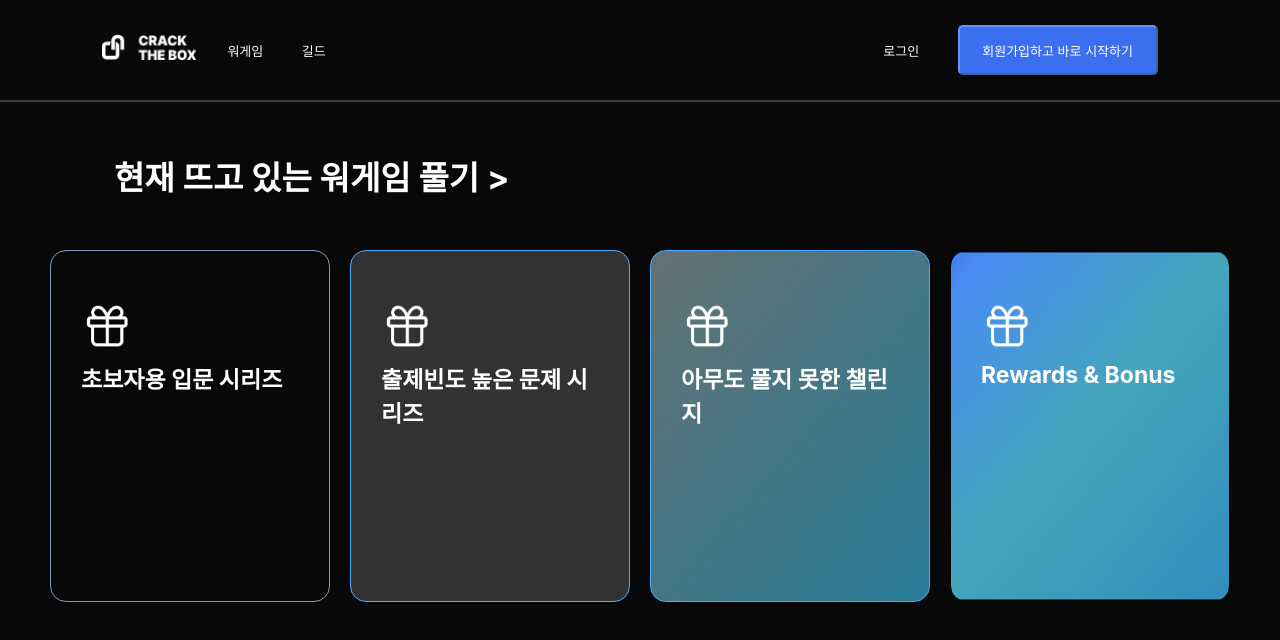
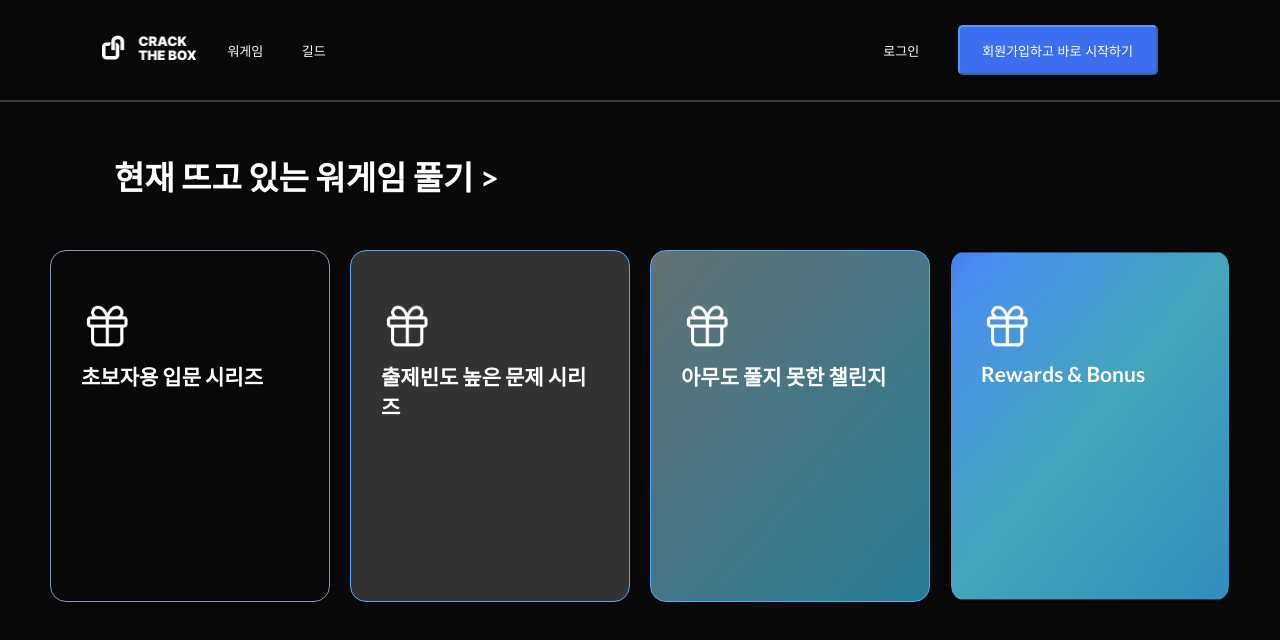
Before and after one commit to E-cookie-20/Crack-The-Box, a React (Create React App) app in the folder client/: page / in a window 1280 px wide. Shown: the top 640 px of the page. Built offline with nearby package versions, Linux system fonts and the light colour scheme.

Commit message:
폰트 변경

```diff
--- a/client/src/App.css
+++ b/client/src/App.css
@@ -1,4 +1,7 @@
+@import url("https://fonts.googleapis.com/css2?family=Lato:ital,wght@0,100;0,300;0,400;0,700;0,900;1,100;1,300;1,400;1,700;1,900&display=swap");
+
 body {
+  font-family: "Lato", sans-serif;
   background-color: #080808;
 }
 
--- a/client/src/styles/Home.css
+++ b/client/src/styles/Home.css
@@ -86,5 +86,5 @@
   color: #ffffff;
 
   font-weight: bolder;
-  font-size: 23px;
+  font-size: 21px;
 }
```
